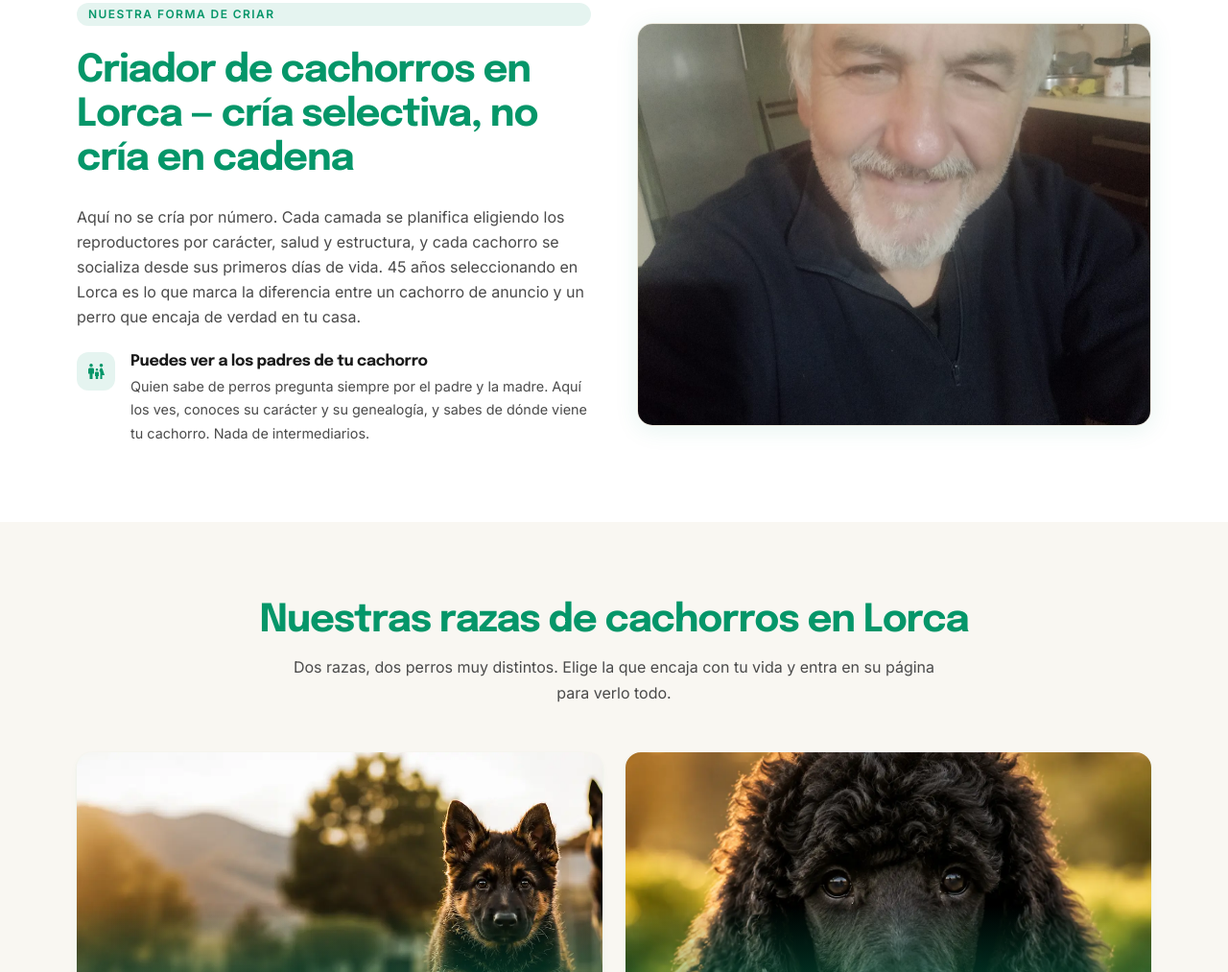
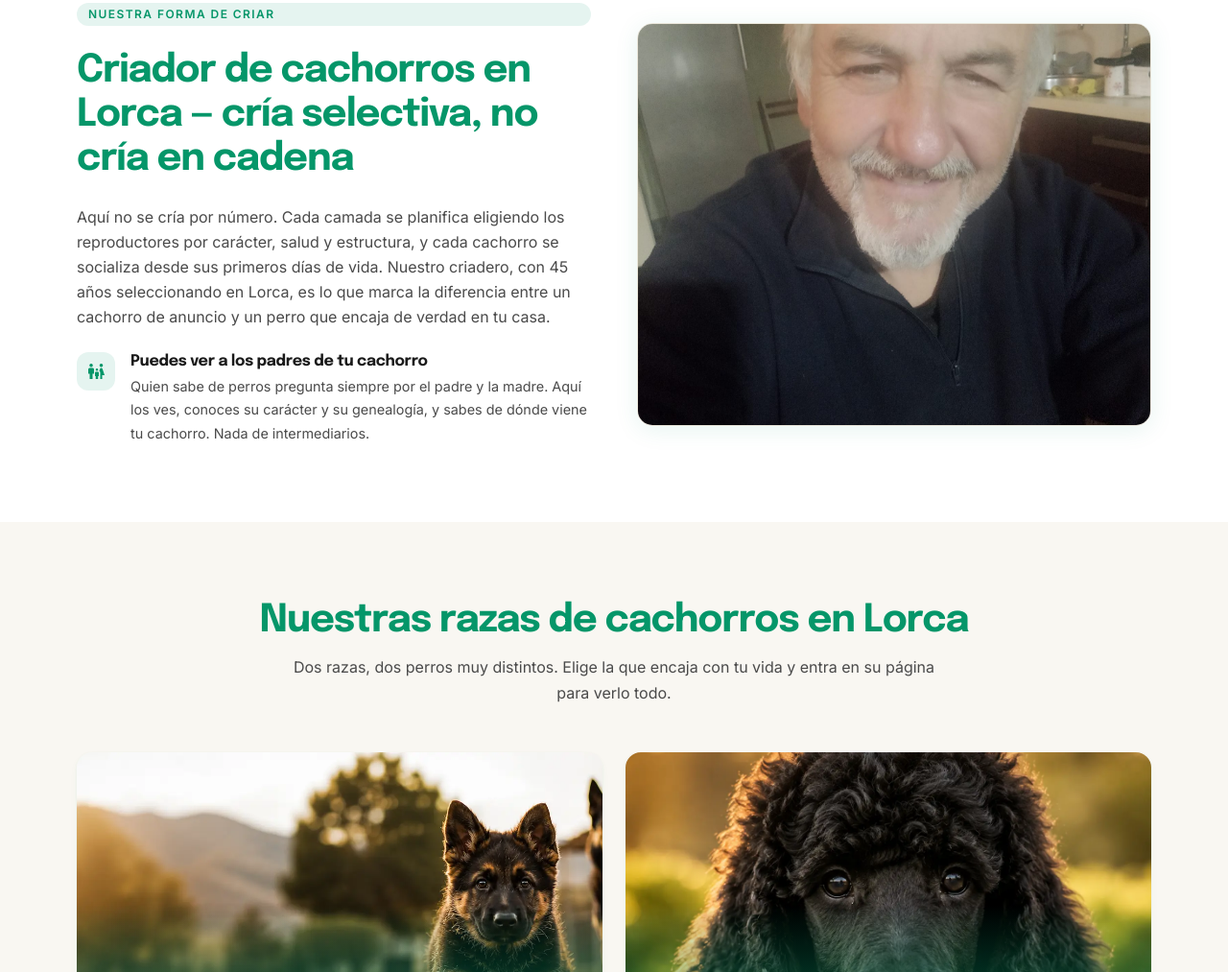
Before and after one commit to chuscarvajal/centro-canino-lorca, a plain HTML site: page public/cachorros-lorca.html in a window 1280 px wide. Shown: the part 1002-2015 px from the top of the page at 96% size. Drawn offline with nearby package versions, Linux system fonts and the light colour scheme.

Commit message:
Adiestramiento H1 más corto + hub refuerza "criadero"
- Adiestramiento: H1 pasa a "…— el 100% de los casos resueltos" (quita
  "en 5 clases", que ya está en el subtexto y las stats).
- Hub cachorros: añade "criadero" como keyword secundaria (cachorros
  sigue siendo la principal por volumen de búsqueda).

Co-Authored-By: Claude Opus 4.8 (1M context) <noreply@anthropic.com>

```diff
--- a/public/cachorros-lorca.html
+++ b/public/cachorros-lorca.html
@@ -190,7 +190,7 @@
         <span class="inline-block px-3 py-1 rounded-full text-xs font-semibold uppercase tracking-widest" style="background:rgba(5,150,105,0.10);color:#059669;letter-spacing:0.12em;">Nuestra forma de criar</span>
         <h2 class="font-headline-lg text-primary">Criador de cachorros en Lorca — cría selectiva, no cría en cadena</h2>
         <p class="font-body-md text-on-surface-variant leading-relaxed">
-          Aquí no se cría por número. Cada camada se planifica eligiendo los reproductores por carácter, salud y estructura, y cada cachorro se socializa desde sus primeros días de vida. 45 años seleccionando en Lorca es lo que marca la diferencia entre un cachorro de anuncio y un perro que encaja de verdad en tu casa.
+          Aquí no se cría por número. Cada camada se planifica eligiendo los reproductores por carácter, salud y estructura, y cada cachorro se socializa desde sus primeros días de vida. Nuestro criadero, con 45 años seleccionando en Lorca, es lo que marca la diferencia entre un cachorro de anuncio y un perro que encaja de verdad en tu casa.
         </p>
         <div class="flex gap-4">
           <div class="w-10 h-10 rounded-xl flex items-center justify-center flex-shrink-0" style="background:rgba(5,150,105,0.10);"><span class="material-symbols-outlined text-primary text-[20px]" style="font-variation-settings:'FILL' 1;">family_restroom</span></div>
```
Also changed, not shown: public/adiestramiento-canino-lorca.html (+1 -1 lines).
